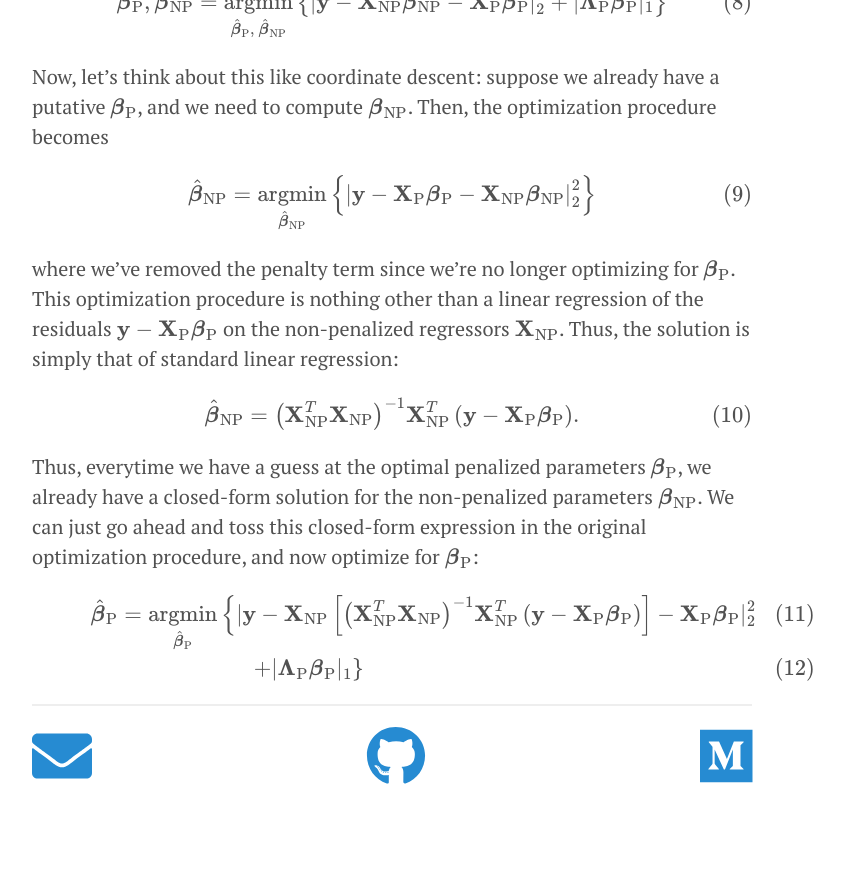
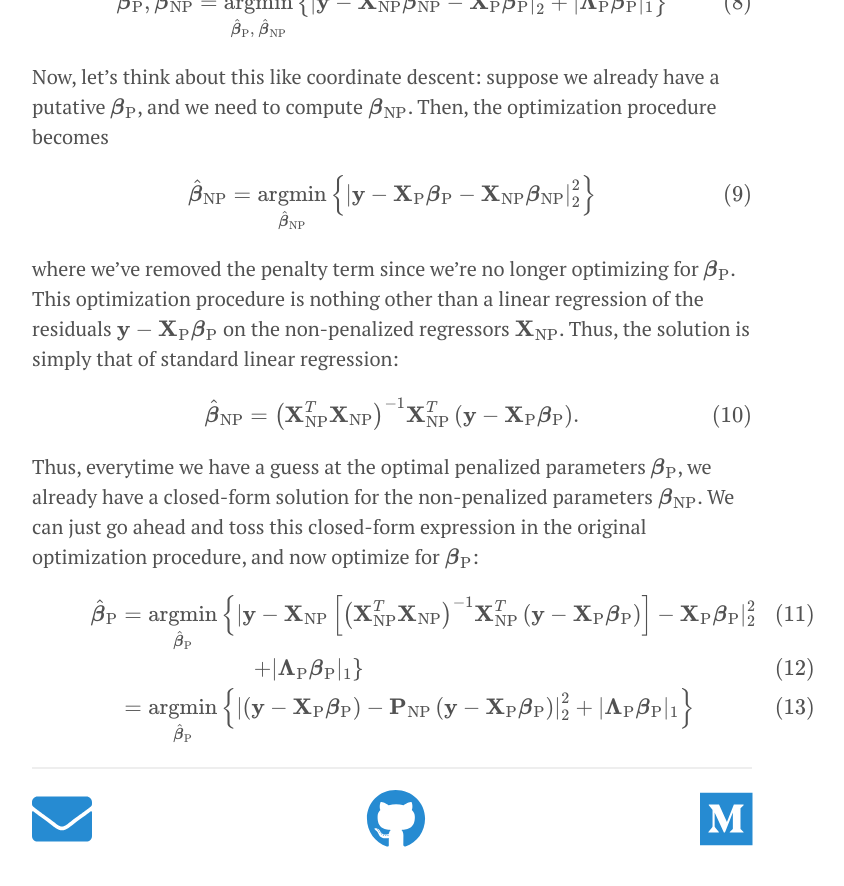
Before and after one commit to pssachdeva/pssachdeva.github.io, a Jekyll site: the page built from _posts/data/2018-03-21-lasso_penalty.md, in a window 1280 px wide and 900 px high, scrolled down 2159 px. Shown: the top 886 px of the window, without its empty margins (248-1092 px from the left). Built offline with Jekyll 4.4.1, drawn with Linux system fonts in a browser that asks for light colours; nearby versions of some CDN libraries; formulas are drawn with MathJax 3; before the commit the page ends 2945 px from its top, so only the background shows below that.

Commit message:
lasso post

```diff
--- a/_posts/data/2018-03-21-lasso_penalty.md
+++ b/_posts/data/2018-03-21-lasso_penalty.md
@@ -78,4 +78,6 @@ Thus, everytime we have a guess at the optimal penalized parameters $\boldsymbol
 \begin{align}
 \hat{\boldsymbol{\beta}}\_{\text{P}} &= \underset{\hat{\boldsymbol{\beta}}\_{\text{P}}}{\operatorname{argmin}} \left\\{|\mathbf{y} - \mathbf{X}\_{\text{NP}}\left[\left(\mathbf{X}\_{\text{NP}}^T\mathbf{X}\_{\text{NP}}\right)^{-1} \mathbf{X}\_{\text{NP}}^T \left(\mathbf{y} - \mathbf{X}\_{\text{P}} \boldsymbol{\beta}\_{\text{P}}\right)\right] - \mathbf{X}\_{\text{P}} \boldsymbol{\beta}\_{\text{P}}\|^2_2 \right. \\\\\
 & \qquad \qquad \qquad \left. + |\boldsymbol{\Lambda}\_{\text{P}}\boldsymbol{\beta}\_{\text{P}}|_1\right\\}
+\\\\\
+&= \underset{\hat{\boldsymbol{\beta}}\_{\text{P}}}{\operatorname{argmin}} \left\\{\left|\left(\mathbf{y} - \mathbf{X}\_{\text{P}} \boldsymbol{\beta}\_{\text{P}}\right) - \mathbf{P}\_{\text{NP}}\left(\mathbf{y} - \mathbf{X}\_{\text{P}} \boldsymbol{\beta}\_{\text{P}}\right)\right|^2_2+ |\boldsymbol{\Lambda}\_{\text{P}}\boldsymbol{\beta}\_{\text{P}}|_1\right\\}
 \end{align}
```
